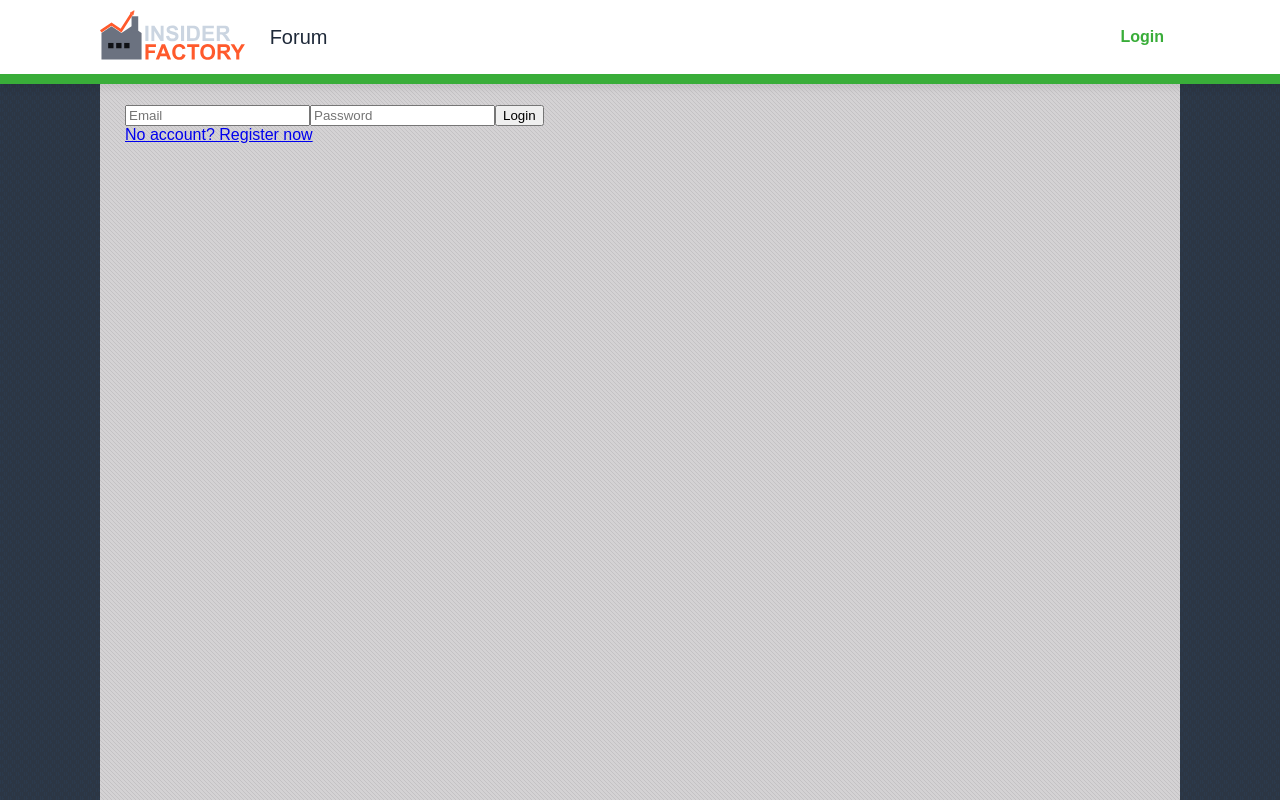
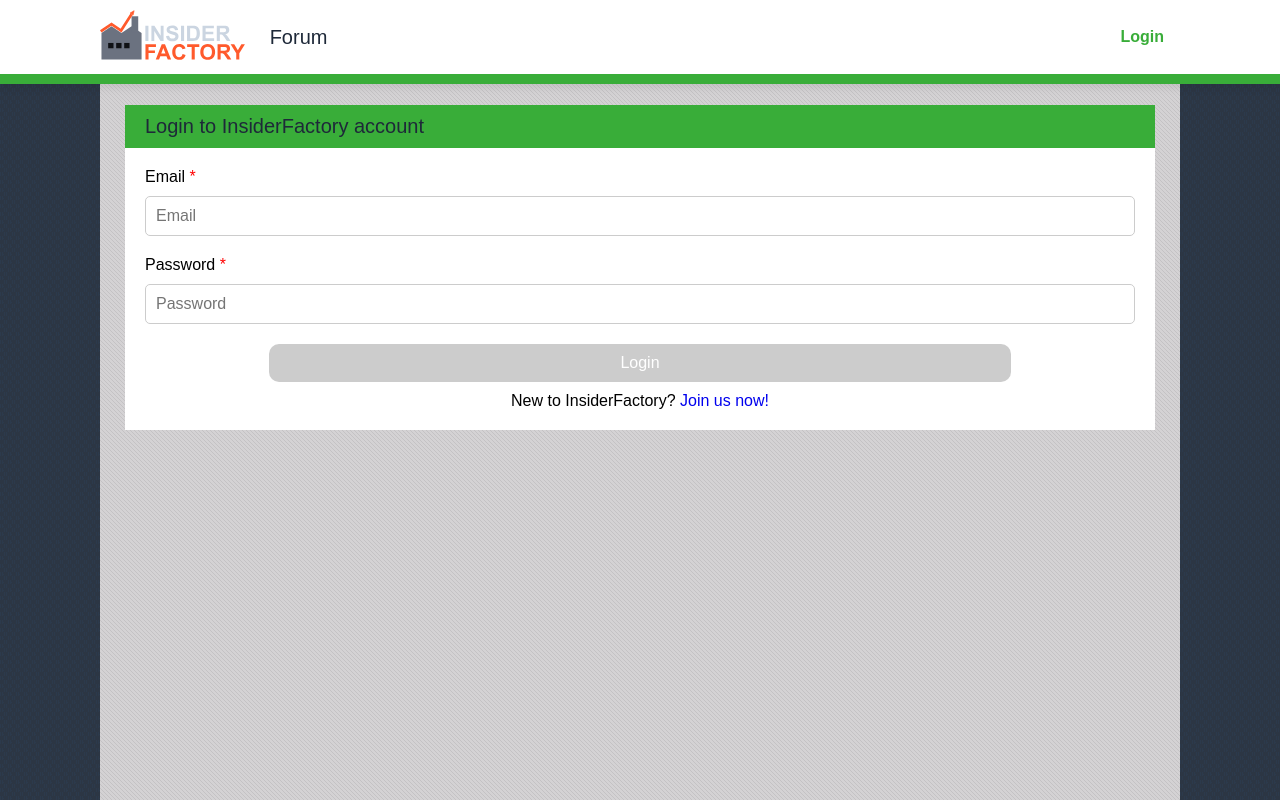
Before and after one commit to LxrdLoki/InsideFactorySchool, an Angular app: page /login in a window 1280 px wide. Shown: the top 800 px of the page. Built offline with nearby package versions, Linux system fonts and the light colour scheme.

Commit message:
styling for login pge done and proper form handling with proper error display

```diff
--- a/src/app/login/login.html
+++ b/src/app/login/login.html
@@ -1,12 +1,24 @@
-<form action="POST" (submit)="login($event)">
+<div class="loginHolder">
+  <div class="headerHolder">
+    <span>Login to InsiderFactory account</span>
+  </div>
+  <form [formGroup]="loginForm" class="formHolder" (submit)="login($event)">
 
-  <input type="email" placeholder="Email" />
-  <input type="password" placeholder="Password" />
-  <button type="submit">Login</button>
-</form>
+    <div class="inputHolder">
+      <label for="email">Email <span>*</span></label>
+      <input type="email" formControlName="email" id="email" placeholder="Email" />
+    </div>
 
-@if(loginError) {
-  <p class="error">{{ loginError }}</p>
-}
+    <div class="inputHolder">
+      <label for="password">Password <span>*</span></label>
+      <input type="password" formControlName="password"  id="password" placeholder="Password" />
+    </div>
+    @if(loginForm.errors?.['invalidCredentials']) {
+      <span class="error">Invalid email or password</span>
+    }
+    <button type="submit" class="button" [disabled]="loginForm.invalid">Login</button>
 
-<a href="/register">No account? Register now</a>
+  <span class="noAccountButton">New to InsiderFactory? <a  href="/register">Join us now!</a></span>
+  </form>
+
+</div>
--- a/src/app/login/login.scss
+++ b/src/app/login/login.scss
@@ -0,0 +1,69 @@
+@use "../../styling/mixins.scss" as mixins;
+@use "../../styling/variables.scss" as v;
+
+.loginHolder{
+  background-color: #fff;
+  padding: 20px;
+
+  .headerHolder{
+    background-color: v.$primary-color;
+    margin: -20px;
+    padding: 10px 20px;
+
+    span{
+      font-size: 1.25rem;
+      color: v.$primary-font-color;
+    }
+  }
+
+  .formHolder{
+    display: flex;
+    flex-direction: column;
+    padding-top: 40px;
+
+    .inputHolder{
+      display: flex;
+      flex-direction: column;
+      gap: 10px;
+      margin-bottom: 20px;
+
+      span{
+        color: red;
+      }
+
+      input{
+        padding: 10px;
+        border-radius: 5px;
+        border: 1px solid #ccc;
+        font-size: 1rem;
+      }
+    }
+
+    .button{
+      align-self: center;
+      width: 75%;
+
+      &:disabled {
+        background-color: #ccc;
+        cursor: not-allowed;
+      }
+    }
+
+    .error, .noAccountButton{
+      align-self: center;
+      a{
+        text-decoration: none;
+      }
+    }
+
+    .error{
+      padding-bottom: 10px;
+      color: red;
+    }
+
+    .noAccountButton{
+      padding-top: 10px;
+    }
+
+  }
+}
--- a/src/app/login/login.ts
+++ b/src/app/login/login.ts
@@ -1,32 +1,46 @@
-import { Component } from '@angular/core';
+import { Component, inject } from '@angular/core';
 import { ApiService } from '../../services/api.service';
+import { ReactiveFormsModule, FormBuilder, Validators } from '@angular/forms';
 
 @Component({
   selector: 'app-login',
-  imports: [],
+  imports: [ReactiveFormsModule],
   templateUrl: './login.html',
   styleUrl: './login.scss',
 })
 export class Login {
+  public loginError: string | null = null;
 
-  public loginError: string | null = null;
+  private formBuilder = inject(FormBuilder);
+
 
   constructor(public apiService: ApiService) { }
 
+  public loginForm = this.formBuilder.group({
+    email: ['', [Validators.required]],
+    password: ['', [Validators.required]]
+  });
+
   public login(event: Event) {
     event.preventDefault();
-    const form = event.target as HTMLFormElement;
-    const email = (form.elements[0] as HTMLInputElement).value;
-    const password = (form.elements[1] as HTMLInputElement).value;
 
-    this.apiService.loginUser(email, password).subscribe({
+    if (this.loginForm.invalid) {
+      console.error('Form is invalid -> ', this.loginForm.errors);
+      this.loginForm.markAllAsTouched();
+      return;
+    }
+
+    const email = this.loginForm.get('email')?.value;
+    const password = this.loginForm.get('password')?.value;
+
+    this.apiService.loginUser(email!, password!).subscribe({
       next: (response) => {
         localStorage.setItem("token", response.token);
         window.location.href = '/';
       },
       error: (err) => {
         console.error('Error logging in user -> ', err.error.error);
-        this.loginError = err.error?.message;
+        this.loginForm.setErrors({ invalidCredentials: true });
       }
     });
   }
--- a/src/styling/styles.scss
+++ b/src/styling/styles.scss
@@ -48,3 +48,18 @@
         }
     }
 }
+
+.button{
+  background-color: v.$secondary-color;
+  border: none;
+  border-radius: 10px;
+  padding: 10px 20px;
+  color: white;
+  font-size: 1rem;
+
+  transition: 200ms;
+  &:hover{
+    cursor: pointer;
+    background-color: v.$primary-color;
+  }
+}
```
